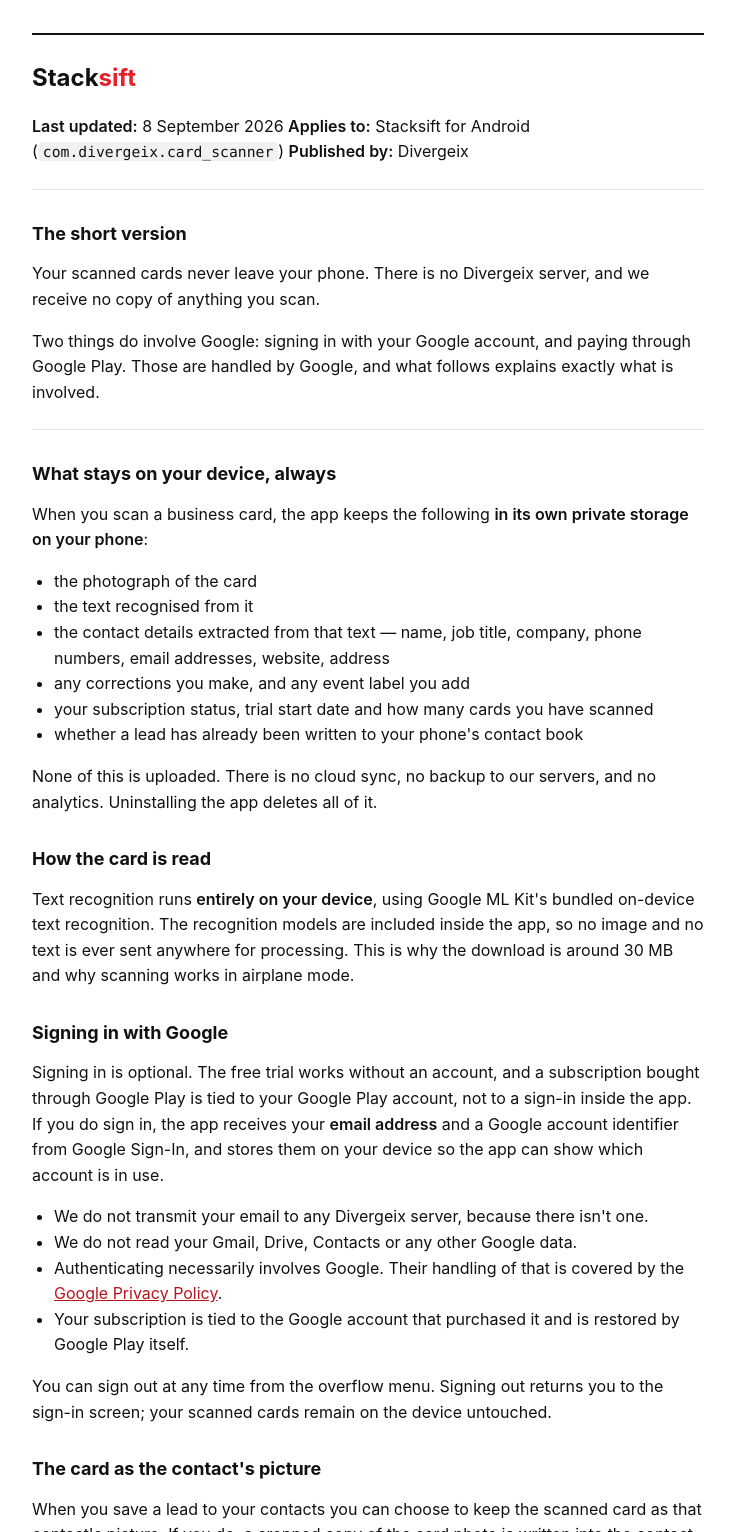
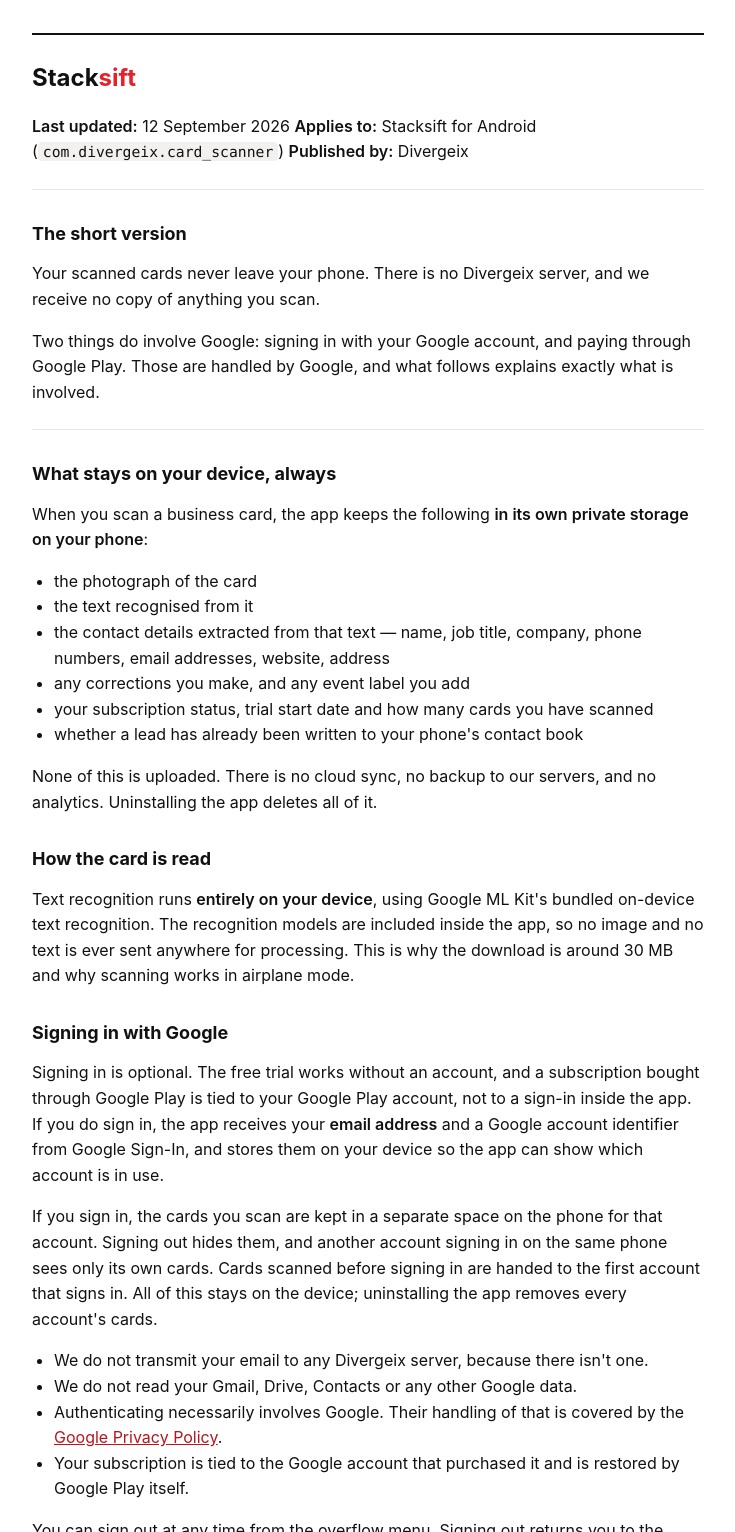
Before and after one commit to divergeix/privacy, a plain HTML site: page index.html in a window 1280 px wide. Shown: the part 249-1781 px from the top of the page, without its empty margins (272-1007 px from the left). Drawn offline with Linux system fonts and the light colour scheme.

Commit message:
Stacksift: per-account storage on device (1.0.2)

```diff
--- a/index.html
+++ b/index.html
@@ -42,7 +42,7 @@
 
   <section class="app" id="stacksift">
     <h2>Stack<b>sift</b></h2>
-<p><strong>Last updated:</strong> 8 September 2026
+<p><strong>Last updated:</strong> 12 September 2026
 <strong>Applies to:</strong> Stacksift for Android (<code>com.divergeix.card_scanner</code>)
 <strong>Published by:</strong> Divergeix</p>
 <hr />
@@ -76,6 +76,7 @@
 <p>Signing in is optional. The free trial works without an account, and a subscription bought through Google Play is tied to your Google Play account, not to a sign-in inside the app. If you do sign in, the app receives your <strong>email address</strong> and a Google account identifier from
 Google Sign-In, and stores them on your device so the app can show which
 account is in use.</p>
+<p>If you sign in, the cards you scan are kept in a separate space on the phone for that account. Signing out hides them, and another account signing in on the same phone sees only its own cards. Cards scanned before signing in are handed to the first account that signs in. All of this stays on the device; uninstalling the app removes every account's cards.</p>
 <ul>
 <li>We do not transmit your email to any Divergeix server, because there isn't one.</li>
 <li>We do not read your Gmail, Drive, Contacts or any other Google data.</li>
```
